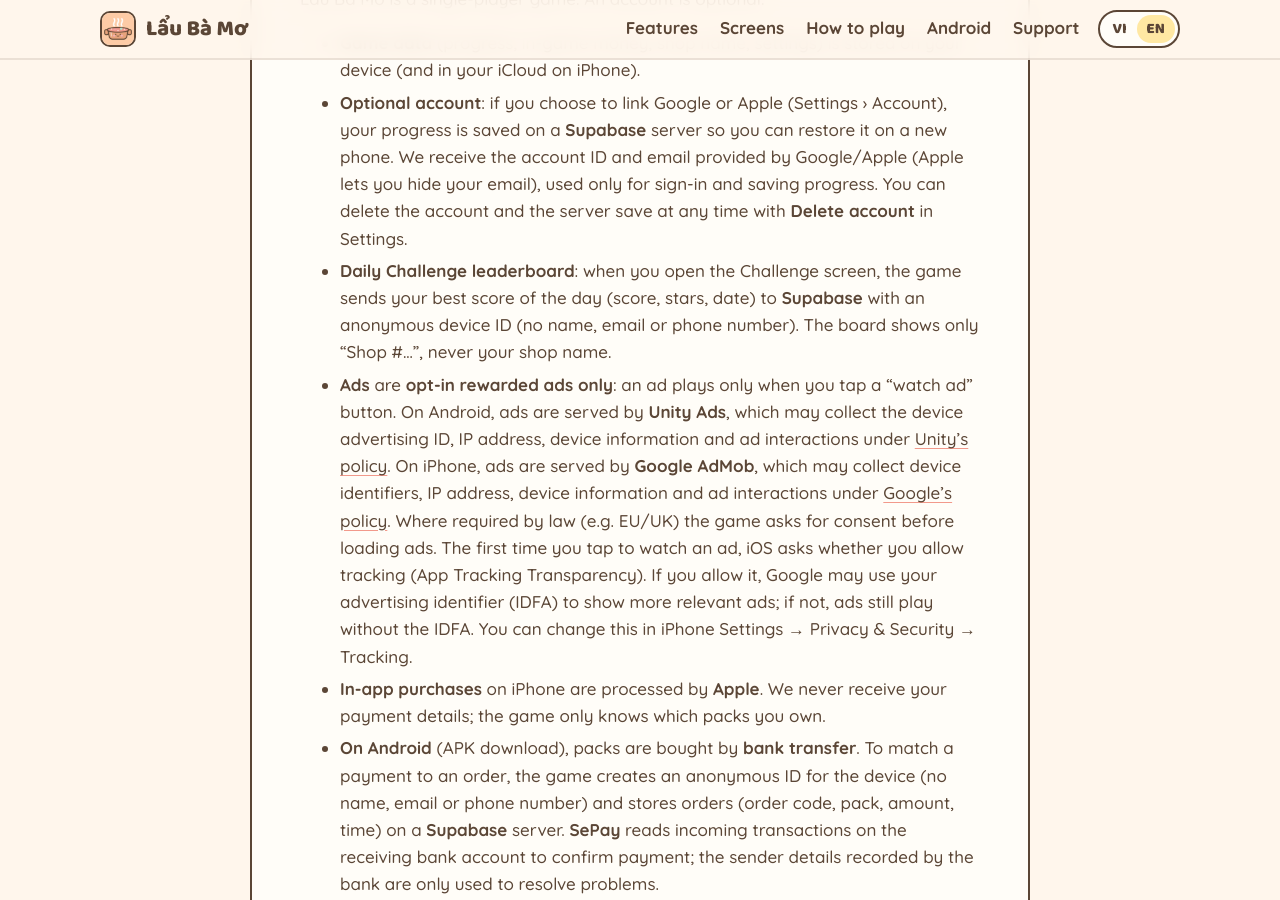
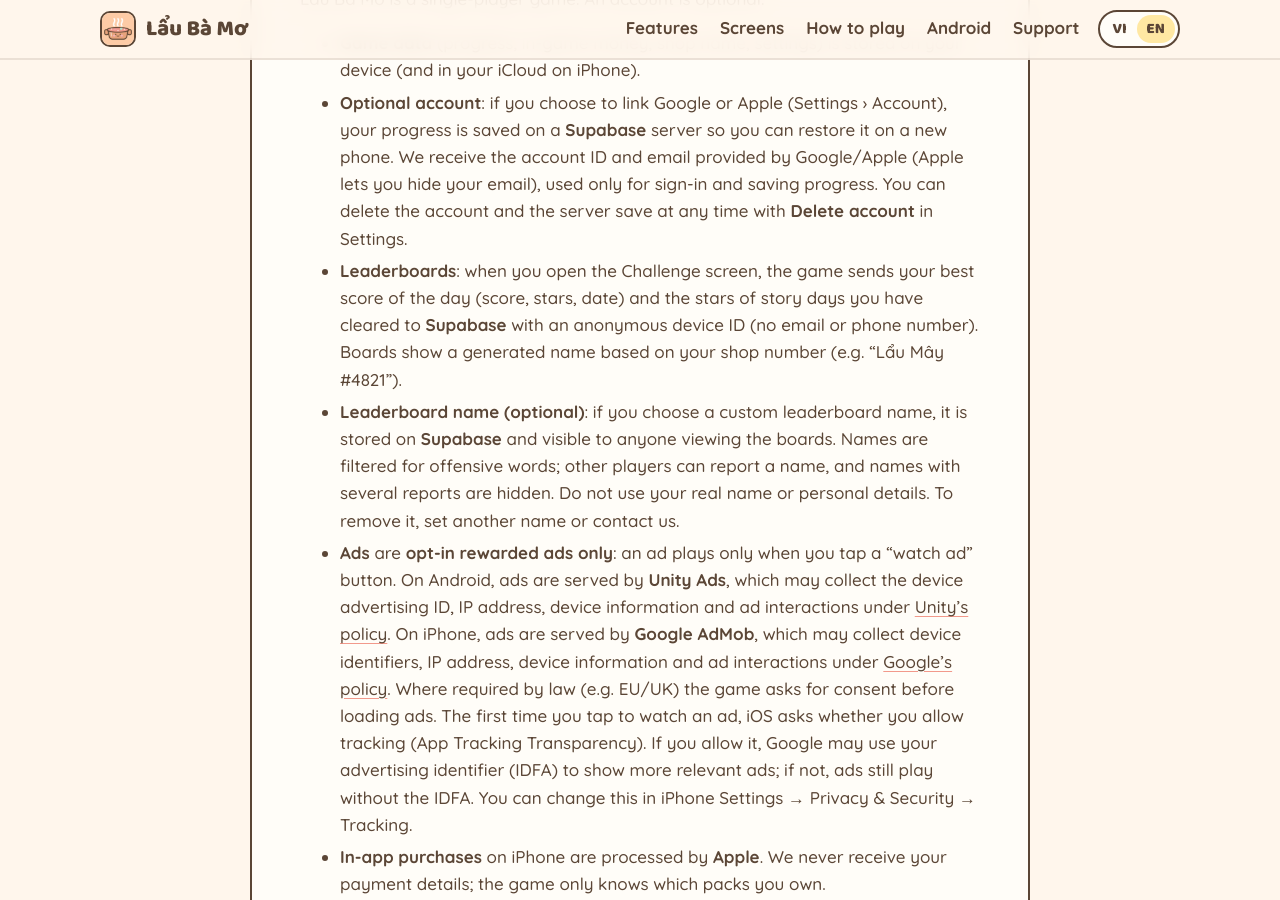
Before and after one commit to pcingame/laubamo, a Jekyll site: the page built from privacy.md, in a window 1280 px wide and 900 px high, scrolled down 309 px. Built offline with Jekyll 4.4.1, drawn with Linux system fonts in a browser that asks for light colours.

Commit message:
iOS 1.4.0+15: 10 chương mới, bảng xếp hạng có tên, tình huống giữa ca
- pubspec, support.dart: 1.4.0+15
- RELEASE_NOTE.md: mục 1.4.0 (What's New VI/EN, thứ tự làm, App Privacy thêm
  Other User Content, App Review Notes 1.4.0 đầy đủ có phần tên trên bảng)
- site/privacy.md: mục Bảng xếp hạng và Tên trên bảng (chưa đẩy lên web)

Co-Authored-By: Claude Opus 5.5 <noreply@anthropic.com>

```diff
--- a/privacy.md
+++ b/privacy.md
@@ -14,7 +14,8 @@ Lẩu Bà Mơ là game chơi một mình, không bắt buộc tài khoản.
 ## Dữ liệu game
 - Tiến trình chơi (tiền trong game, số sao, tên quán bạn đặt, cài đặt) lưu trên máy của bạn (và iCloud của bạn trên iPhone). Xoá game là xoá bản trên máy.
 - Nếu bạn **tự chọn liên kết Google hoặc Apple** (Cài đặt › Tài khoản), game lưu tiến trình lên máy chủ **Supabase** để bạn lấy lại khi đổi máy. Chúng tôi nhận mã tài khoản và email do Google/Apple cung cấp (với Apple bạn có thể ẩn email), chỉ dùng để đăng nhập và lưu tiến trình. Bạn xoá tài khoản và bản lưu trên máy chủ bất cứ lúc nào bằng nút **Xoá tài khoản** trong Cài đặt.
-- **Bảng xếp hạng Thử thách hôm nay**: khi bạn mở màn Thử thách, game gửi điểm cao nhất trong ngày (điểm, số sao, ngày) lên **Supabase** kèm một mã ẩn danh của máy (không có tên, email hay số điện thoại). Trên bảng chỉ hiện "Quán số …", không hiện tên quán.
+- **Bảng xếp hạng**: khi bạn mở màn Thử thách, game gửi điểm cao nhất trong ngày (điểm, số sao, ngày) và số sao các ngày truyện đã qua lên **Supabase** kèm một mã ẩn danh của máy (không có email hay số điện thoại). Bảng hiện một tên ghép sẵn theo số quán (vd "Lẩu Mây #4821").
+- **Tên trên bảng (tuỳ chọn)**: nếu bạn tự đặt tên cho bảng xếp hạng, tên đó được lưu trên **Supabase** và ai xem bảng cũng thấy. Tên được lọc chữ phản cảm; người chơi khác có thể báo cáo tên, tên bị nhiều người báo sẽ bị ẩn. Đừng dùng tên thật hay thông tin cá nhân. Muốn xoá tên, hãy đặt tên khác hoặc liên hệ chúng tôi.
 
 ## Quảng cáo
 - Game chỉ có **quảng cáo tự chọn**: bạn bấm nút "Xem QC" thì mới phát. Không có quảng cáo tự bật lên.
@@ -44,7 +45,8 @@ Lẩu Bà Mơ is a single-player game. An account is optional.
 
 - **Game data** (progress, in-game money, shop name, settings) is stored on your device (and in your iCloud on iPhone).
 - **Optional account**: if you choose to link Google or Apple (Settings › Account), your progress is saved on a **Supabase** server so you can restore it on a new phone. We receive the account ID and email provided by Google/Apple (Apple lets you hide your email), used only for sign-in and saving progress. You can delete the account and the server save at any time with **Delete account** in Settings.
-- **Daily Challenge leaderboard**: when you open the Challenge screen, the game sends your best score of the day (score, stars, date) to **Supabase** with an anonymous device ID (no name, email or phone number). The board shows only "Shop #…", never your shop name.
+- **Leaderboards**: when you open the Challenge screen, the game sends your best score of the day (score, stars, date) and the stars of story days you have cleared to **Supabase** with an anonymous device ID (no email or phone number). Boards show a generated name based on your shop number (e.g. "Lẩu Mây #4821").
+- **Leaderboard name (optional)**: if you choose a custom leaderboard name, it is stored on **Supabase** and visible to anyone viewing the boards. Names are filtered for offensive words; other players can report a name, and names with several reports are hidden. Do not use your real name or personal details. To remove it, set another name or contact us.
 - **Ads** are **opt-in rewarded ads only**: an ad plays only when you tap a "watch ad" button. On Android, ads are served by **Unity Ads**, which may collect the device advertising ID, IP address, device information and ad interactions under [Unity's policy](https://unity.com/legal/game-player-and-app-user-privacy-policy). On iPhone, ads are served by **Google AdMob**, which may collect device identifiers, IP address, device information and ad interactions under [Google's policy](https://policies.google.com/technologies/partner-sites). Where required by law (e.g. EU/UK) the game asks for consent before loading ads. The first time you tap to watch an ad, iOS asks whether you allow tracking (App Tracking Transparency). If you allow it, Google may use your advertising identifier (IDFA) to show more relevant ads; if not, ads still play without the IDFA. You can change this in iPhone Settings → Privacy & Security → Tracking.
 - **In-app purchases** on iPhone are processed by **Apple**. We never receive your payment details; the game only knows which packs you own.
 - **On Android** (APK download), packs are bought by **bank transfer**. To match a payment to an order, the game creates an anonymous ID for the device (no name, email or phone number) and stores orders (order code, pack, amount, time) on a **Supabase** server. **SePay** reads incoming transactions on the receiving bank account to confirm payment; the sender details recorded by the bank are only used to resolve problems.
```
